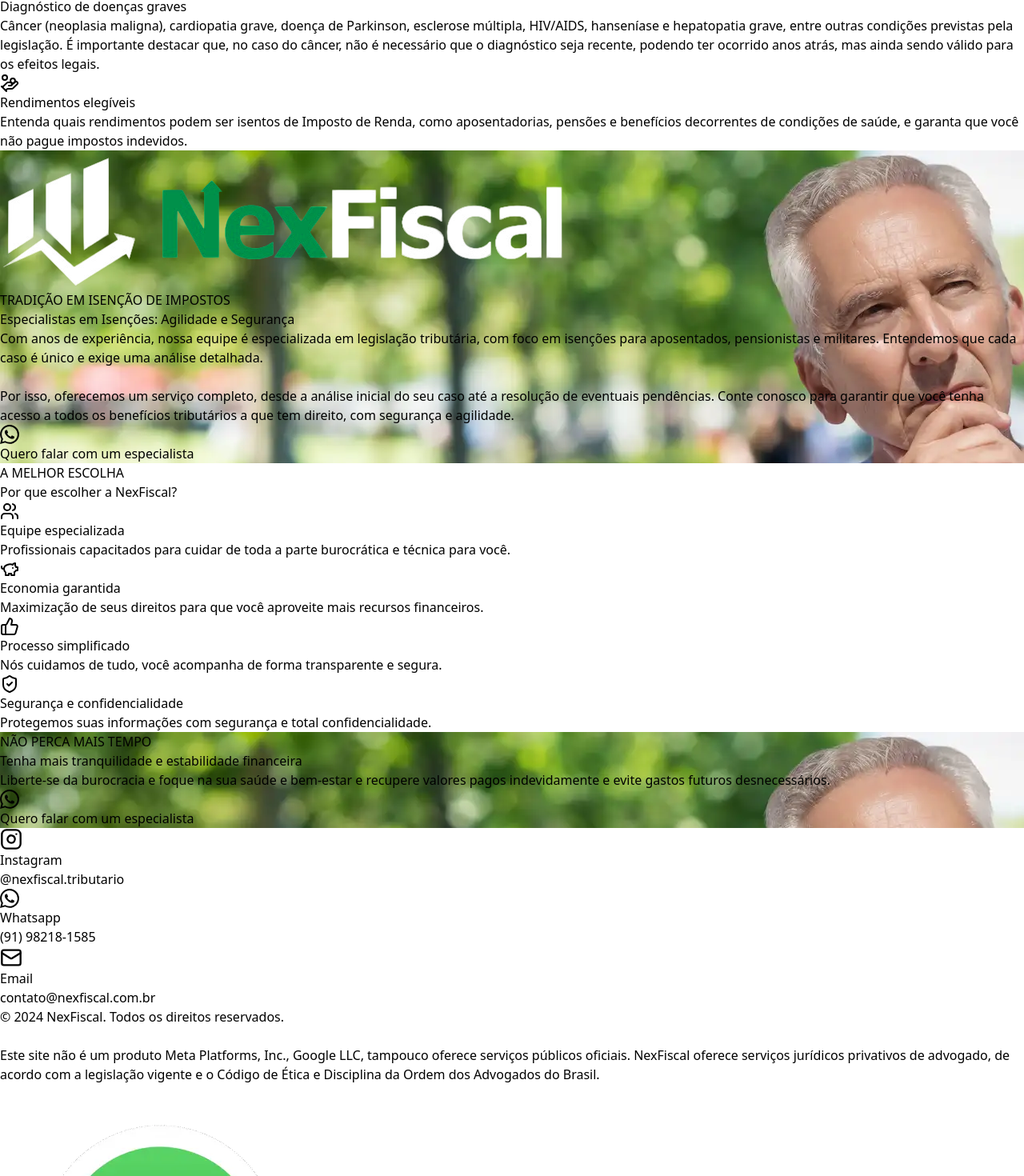
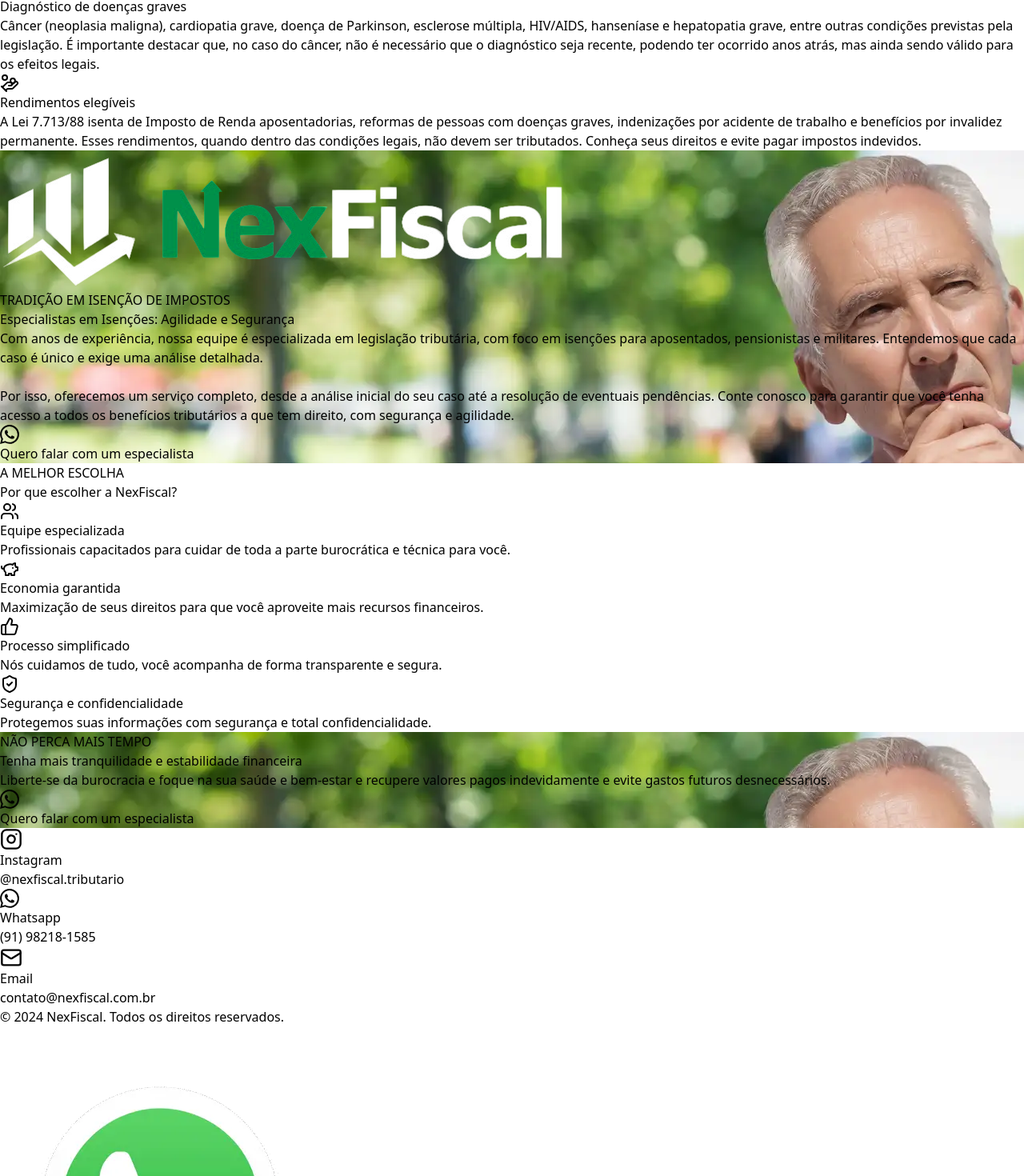
Before and after one commit to EdisonMatos/LP-Nexfiscal, a React (Vite) app: page /aposentadoria in a window 1280 px wide. Shown: the part 515-1985 px from the top of the page at 80% size. Built offline with nearby package versions, Linux system fonts and the light colour scheme; a web font is replaced by a local one.

Commit message:
feat: Finaliza LP de Aposentadoria

```diff
--- a/src/components/sections/lpAposentadoria/FooterLP.jsx
+++ b/src/components/sections/lpAposentadoria/FooterLP.jsx
@@ -12,7 +12,7 @@
               {contentAposentadoria.footer.copyrightLine}
               <br />
               <br />
-              {contentAposentadoria.footer.disclaimer}
+              {/* {contentAposentadoria.footer.disclaimer} */}
             </p>
           </div>
         </SectionWrapper>
--- a/src/content/contentAposentadoria.jsx
+++ b/src/content/contentAposentadoria.jsx
@@ -128,7 +128,7 @@
         ),
         title: "Rendimentos elegíveis",
         description:
-          "Entenda quais rendimentos podem ser isentos de Imposto de Renda, como aposentadorias, pensões e benefícios decorrentes de condições de saúde, e garanta que você não pague impostos indevidos. ",
+          "A Lei 7.713/88 isenta de Imposto de Renda aposentadorias, reformas de pessoas com doenças graves, indenizações por acidente de trabalho e benefícios por invalidez permanente. Esses rendimentos, quando dentro das condições legais, não devem ser tributados. Conheça seus direitos e evite pagar impostos indevidos.",
       },
     },
   },
```
